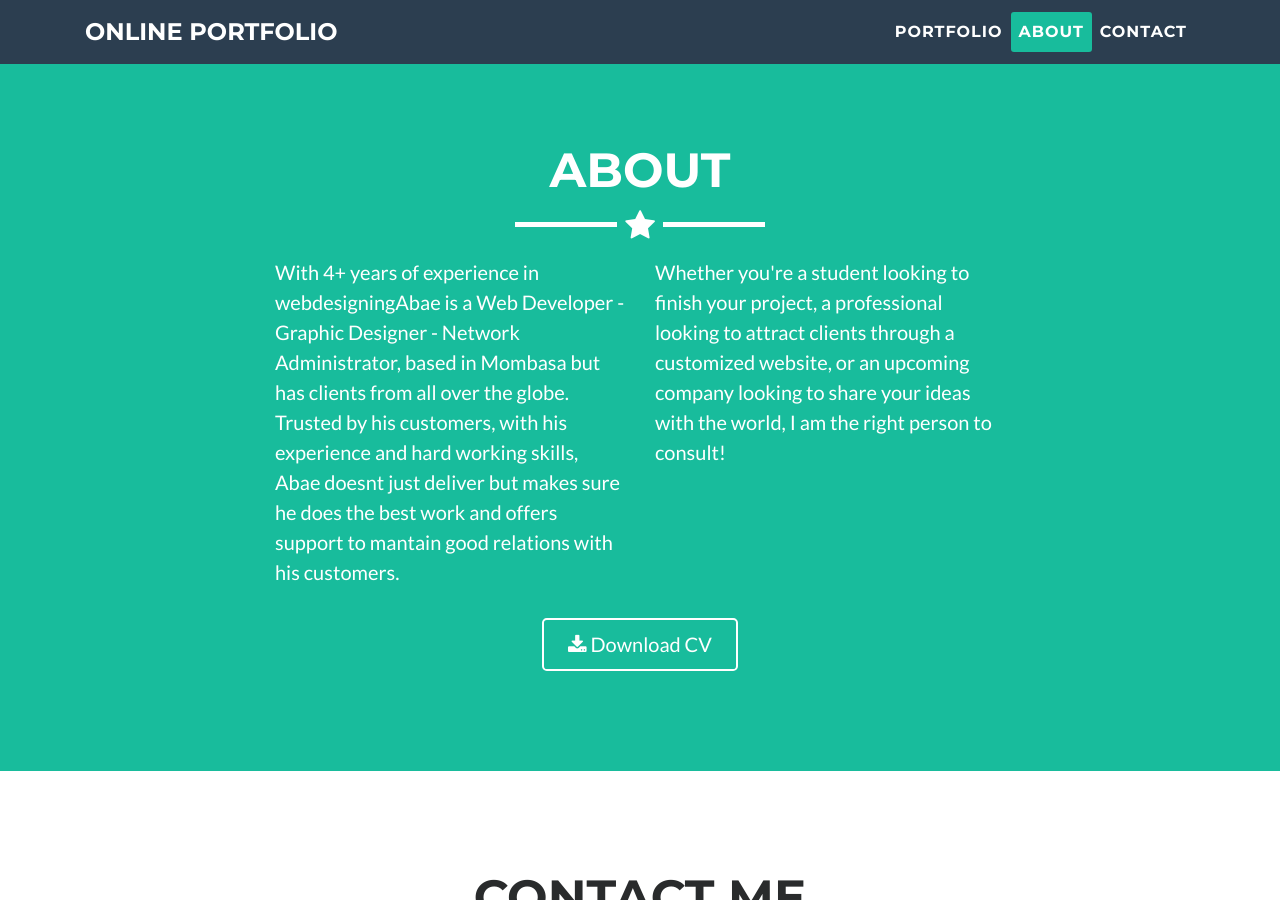
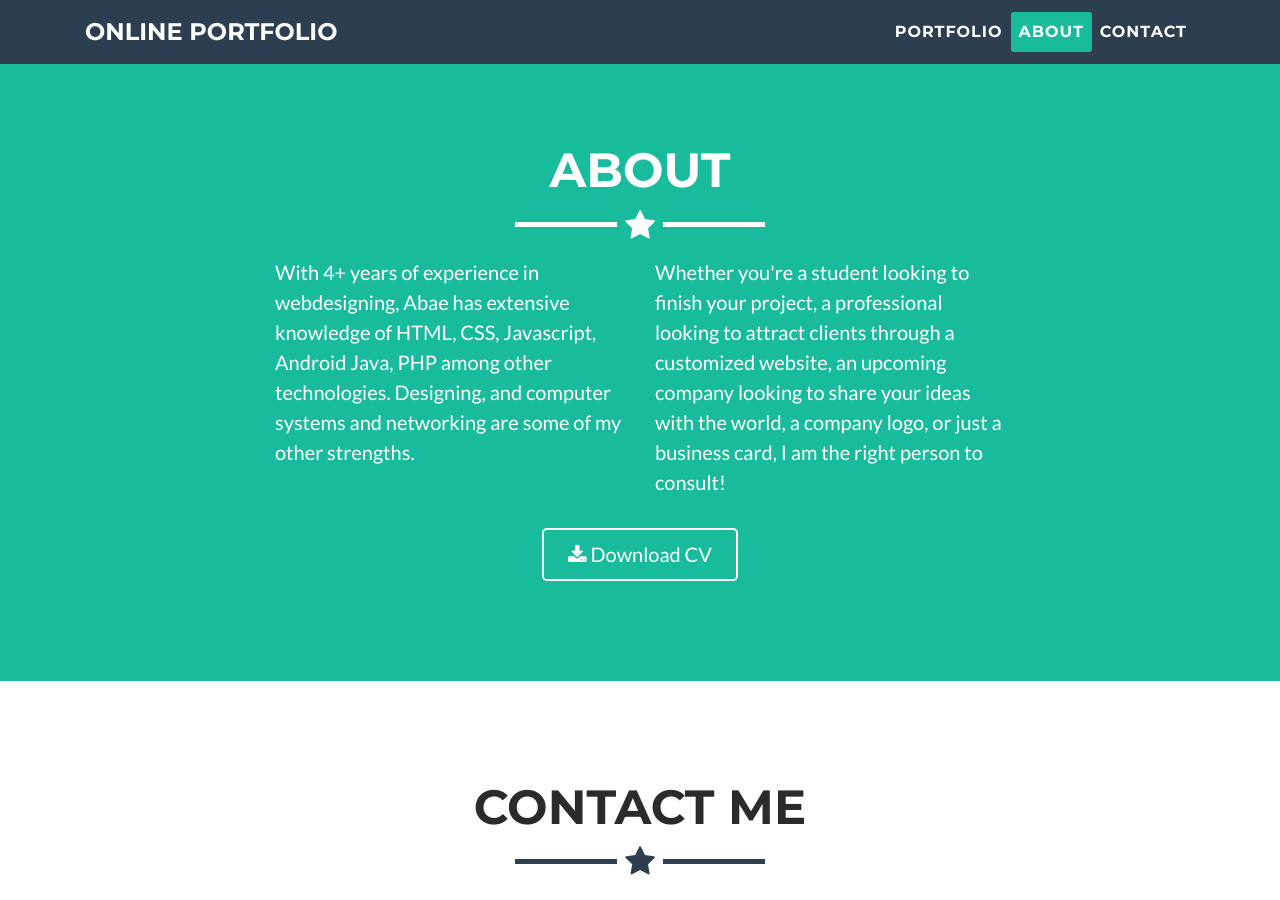
Before and after one commit to abaeakili/abaeakili, a Jekyll site: the page index.html, which Jekyll copies as it is, in a window 1280 px wide and 900 px high, scrolled down 1626 px. Built offline with Jekyll 4.4.1, drawn with Linux system fonts in a browser that asks for light colours.

Commit message:
Create index.html

```diff
--- a/index.html
+++ b/index.html
@@ -150,10 +150,10 @@
             <hr class="star-light">
             <div class="row">
                 <div class="col-lg-4 offset-lg-2">
-                    <p>With 4+ years of experience in webdesigningAbae is a Web Developer - Graphic Designer - Network Administrator, based in Mombasa but has clients from all over the globe. Trusted by his customers, with his experience and hard working skills, Abae doesnt just deliver but makes sure he does the best work and offers support to mantain good relations with his customers.</p>
+                    <p>With 4+ years of experience in webdesigning, Abae has extensive knowledge of HTML, CSS, Javascript, Android Java, PHP among other technologies. Designing, and computer systems and networking are some of my other strengths.</p>
                 </div>
                 <div class="col-lg-4">
-                    <p>Whether you're a student looking to finish your project, a professional looking to attract clients through a customized website, or an upcoming company looking to share your ideas with the world, I am the right person to consult!</p>
+                    <p>Whether you're a student looking to finish your project, a professional looking to attract clients through a customized website, an upcoming company looking to share your ideas with the world, a company logo, or just a business card, I am the right person to consult!</p>
                 </div>
                 <div class="col-lg-8 offset-lg-2 text-center">
                     <a href="#" class="btn btn-lg btn-outline">
```
